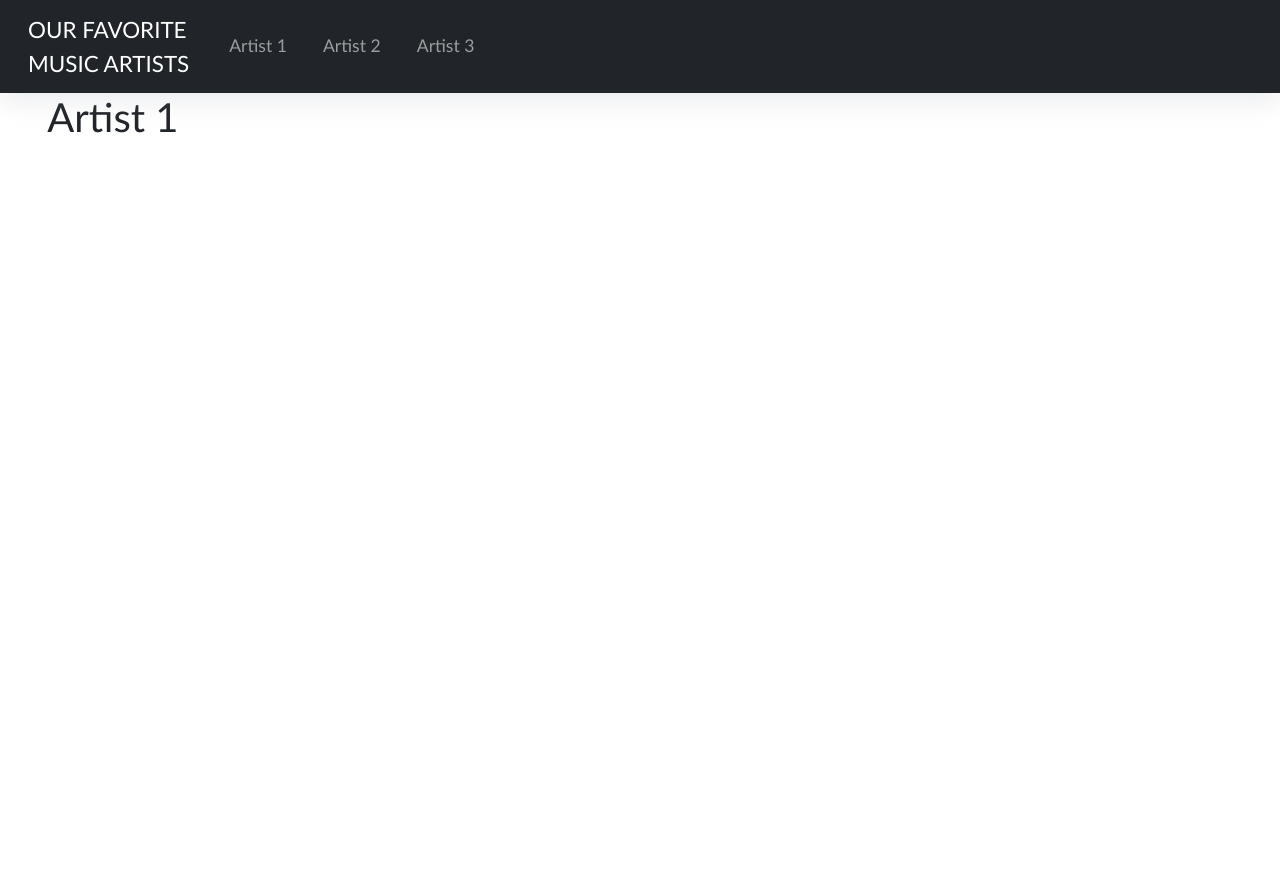
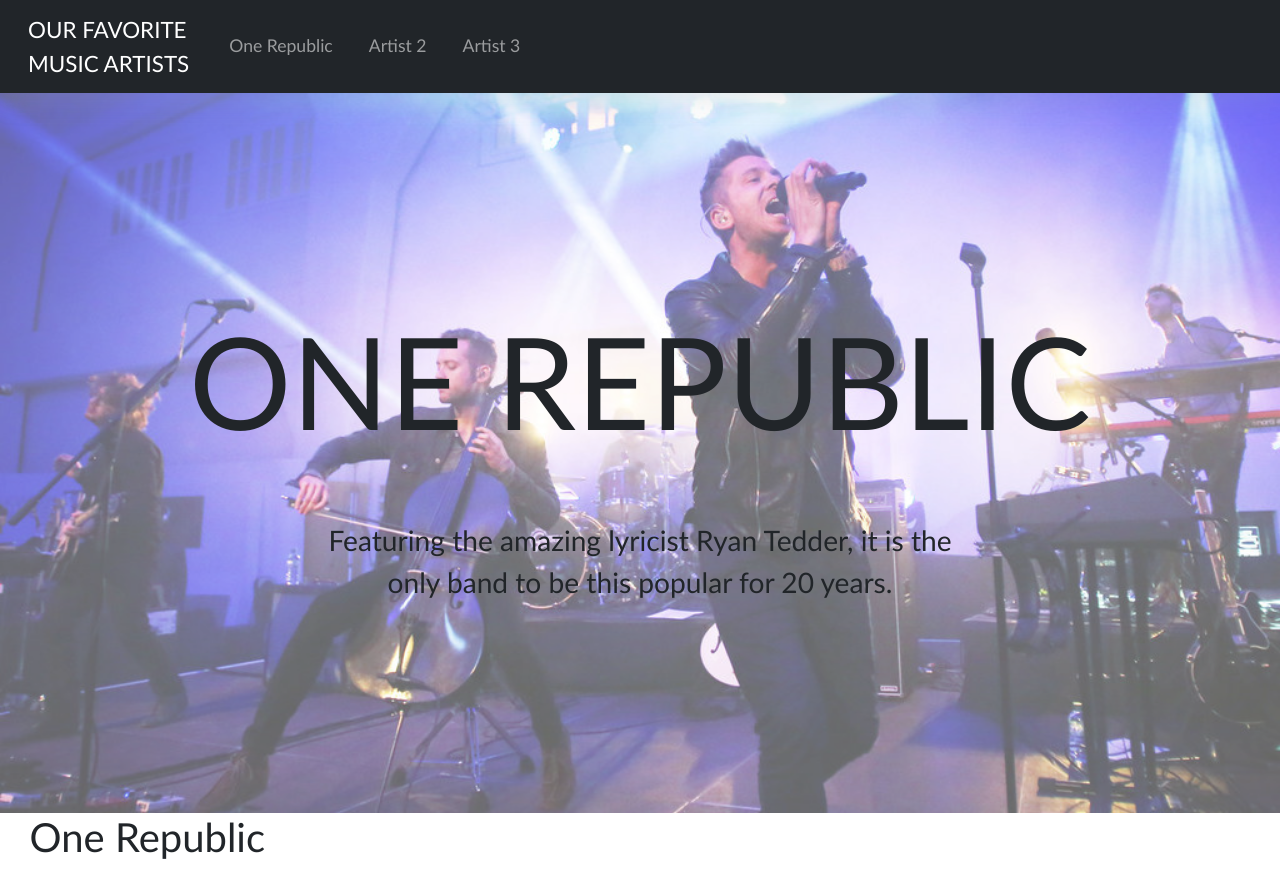
Before and after one commit to cladams7905/CS260_CreativeProject1, a plain HTML site: page artist1.html in a window 1280 px wide. Before the commit the page ends 800 px from the top, so only its background shows below. Drawn offline with nearby package versions, Linux system fonts and the light colour scheme.

Commit message:
Started first artist page

```diff
--- a/artist1.html
+++ b/artist1.html
@@ -22,7 +22,7 @@
           <div class="collapse navbar-collapse" id="collapsibleNavbar">
             <ul class="navbar-nav">
               <li class="nav-item">
-                <a class="nav-link" href="artist1.html">Artist 1</a>
+                <a class="nav-link" href="artist1.html">One Republic</a>
               </li>
               <li class="nav-item">
                 <a class="nav-link" href="artist2.html">Artist 2</a>
@@ -37,9 +37,16 @@
       <!--Navbar end-->
 
       <!--Main content start-->
+      <div class="img-container">
+        <img class="banner-img" style="opacity:0.6;" src="images/one-republic.jpeg"/>
+        <div class='text-container'>
+          <div class="text-centered lg">ONE REPUBLIC</div>
+          <div class="text-bottom md">Featuring the amazing lyricist Ryan Tedder, it is the only band to be this popular for 20 years.</div>
+        </div>
+      </div>
       <div class="main-container">
         <div class='container-fluid'>
-            <h1>Artist 1</h1>
+            <h1>One Republic</h1>
         </div>
       </div>
       <!--Main content end-->
--- a/carter-styles.css
+++ b/carter-styles.css
@@ -1,4 +1,45 @@
 .main-container{
-    padding-left:2em;
-    padding-right: 2em;
+    padding-left:1em;
+    padding-right: 1em;
 }
+.img-container{
+  position: relative;
+  text-align: center;
+}
+.text-container{
+
+}
+.text-centered {
+  position: absolute;
+  top:40%;
+  left: 50%;
+  transform: translate(-50%, -50%);
+}
+.text-bottom{
+  position: absolute;
+  top:65%;
+  left: 50%;
+  transform: translate(-50%, -50%);
+}
+.lg{
+  font-size:10vw;
+  white-space: nowrap;
+}
+.md{
+  font-size: 2.2vw;
+}
+.line{
+  width:40vw;
+  height:5px;
+  border-radius: 4px;
+  background-color:black;
+  top:60%;
+  left:50%;
+  transform: translate(-50%, -50%);
+}
+.banner-img{
+    width:100%;
+    object-fit: cover;
+    object-position: top;
+    max-height: 90vh;
+}
```
Also changed, not shown: index.html (+0 -7 lines), images/one-republic.jpeg (added).
